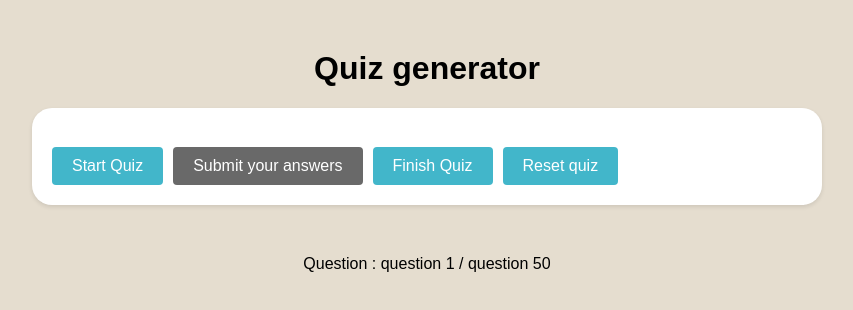
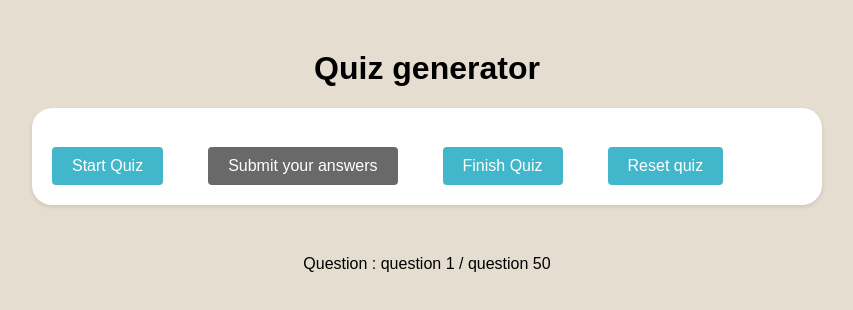
Before and after one commit to TAlexandra245/question_challenge, a React (Create React App) app: page / in a window 1280 px wide. Shown: the top 310 px of the page, without its empty margins (213-1066 px from the left). Built offline with nearby package versions, Linux system fonts and the light colour scheme.

Commit message:
Add conditions to the while loop and also to stop incrementing to the last page

```diff
--- a/src/quiz/ShowQuestions.css
+++ b/src/quiz/ShowQuestions.css
@@ -15,6 +15,7 @@ h2, form {
     margin: 0 auto;
 }
 button {
+
     padding: 10px 20px;
     background-color: #42b6ca;
     color: #fff;
@@ -23,7 +24,8 @@ button {
     font-size: 16px;
     border-radius: 4px;
     transition: background-color 0.3s;
-    margin-right: 10px
+    margin-right: 45px;
+    text-align: center;
 }
 
 button:disabled{
--- a/src/quiz/ShowQuestions.tsx
+++ b/src/quiz/ShowQuestions.tsx
@@ -17,18 +17,23 @@ export function ShowQuestions() {
 
     const handleRandomQuestion = (): Quiz | void => {
         let randomIndex = Math.floor(Math.random() * quizArray.length);
+
         while (displayedQuestions.includes(randomIndex)) {
+            if (displayedQuestions.length === quizArray.length) {
+                setShowScore(true);
+                return;
+            }
+
             randomIndex = Math.floor(Math.random() * quizArray.length);
-            console.log("Generated random index", randomIndex);
         }
+
         setDisplayedQuestions(previousValue => [...previousValue, randomIndex]);
-
         const selectedQuestion = quizArray[randomIndex];
 
-        console.log("Selected Question", displayedQuestions);
         setRandomQuestion(selectedQuestion);
         setButtonDisabled(true);
     }
+
     const handleSubmit = (event: FormEvent<HTMLFormElement>) => {
         event.preventDefault();
 
@@ -45,7 +50,10 @@ export function ShowQuestions() {
 
         setError('');
         setCurrentUserAnswer(null);
-        setPage(prevState => prevState + 1)
+
+        if(page < quizArray.length) {
+            setPage(prevPage => prevPage + 1);
+        }
     }
 
     const handleRadioChange = (event: ChangeEvent<HTMLInputElement>) => setCurrentUserAnswer(event.target.value);
```
Also changed, not shown: 2 other files (tests, documents, lock files or other folders).
